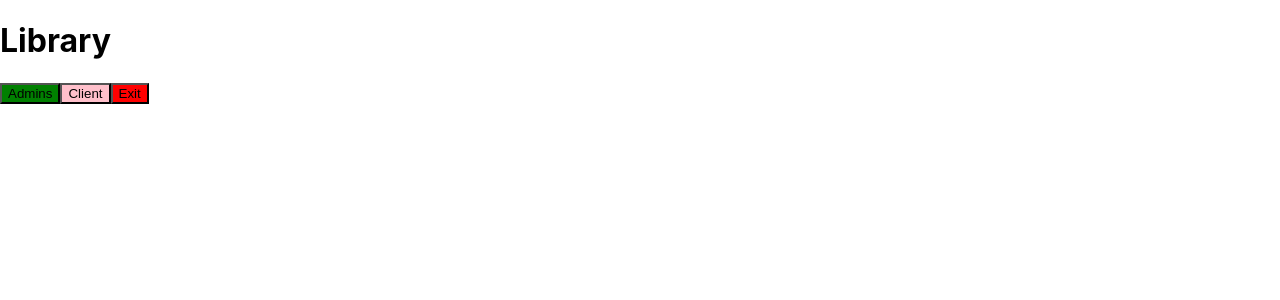
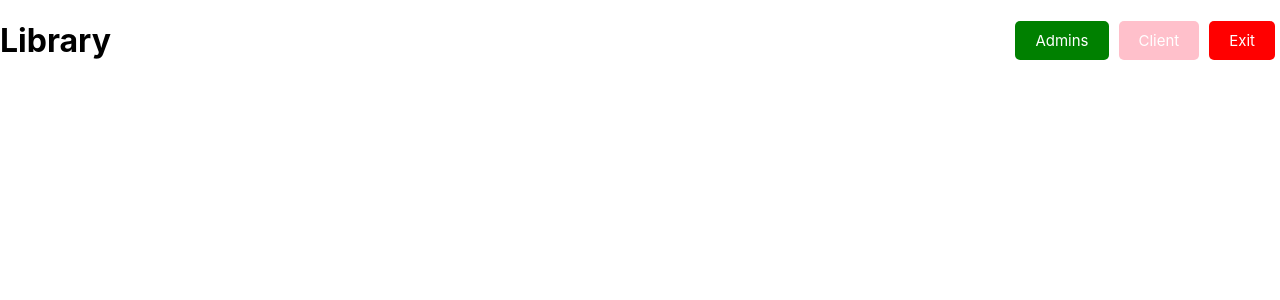
Before and after one commit to yanzhou87/TP4AvecReact, a React (Create React App) app in the folder tp4react/: page / in a window 1280 px wide. Shown: the top 300 px of the page. Built offline with nearby package versions, Linux system fonts and the light colour scheme.

Commit message:
ajouter css

```diff
--- a/tp4react/src/App.js
+++ b/tp4react/src/App.js
@@ -51,8 +51,6 @@ function App() {
         setChangeTypeUser({showAdmins:true, showClient: false});
     }
     const changeTypeUserForClient =()=>{
-        console.log(changeTypeUser.showClient)
-
         setChangeTypeUser({showAdmins:false, showClient: true});
     }
     const exit =()=>{
--- a/tp4react/src/components/Header.js
+++ b/tp4react/src/components/Header.js
@@ -5,13 +5,14 @@ const Header = ({title, changeTypeUserForAdmin, exit, changeTypeUserForClient})
     return (
         <header className='header'>
             <h1>{title}</h1>
-
+            <div>
             <Button color={'green'}
                     text={'Admins'} onClick={()=>changeTypeUserForAdmin()}/>
             <Button color={'pink'}
                     text={'Client'} onClick={()=>changeTypeUserForClient()}/>
             <Button color={'red'}
                     text={'Exit'} onClick={()=>exit()} />
+            </div>
         </header>
     )
 }
--- a/tp4react/src/index.css
+++ b/tp4react/src/index.css
@@ -10,6 +10,13 @@ body {
 code {
   font-family: source-code-pro, Menlo, Monaco, Consolas, 'Courier New',
     monospace;
+}
+
+.header {
+  display: flex;
+  justify-content: space-between;
+  align-items: center;
+  margin-bottom: 20px;
 }
 
 .admin{
@@ -25,3 +32,30 @@ code {
 p{
   margin-left: 20px;
 }
+
+.btn {
+  display: inline-block;
+  background: #000;
+  color: #fff;
+  border: none;
+  padding: 10px 20px;
+  margin: 5px;
+  border-radius: 5px;
+  cursor: pointer;
+  text-decoration: none;
+  font-size: 15px;
+  font-family: inherit;
+}
+
+.btn:focus {
+  outline: none;
+}
+
+.btn:active {
+  transform: scale(0.98);
+}
+
+.btn-block {
+  display: block;
+  width: 100%;
+}
```
